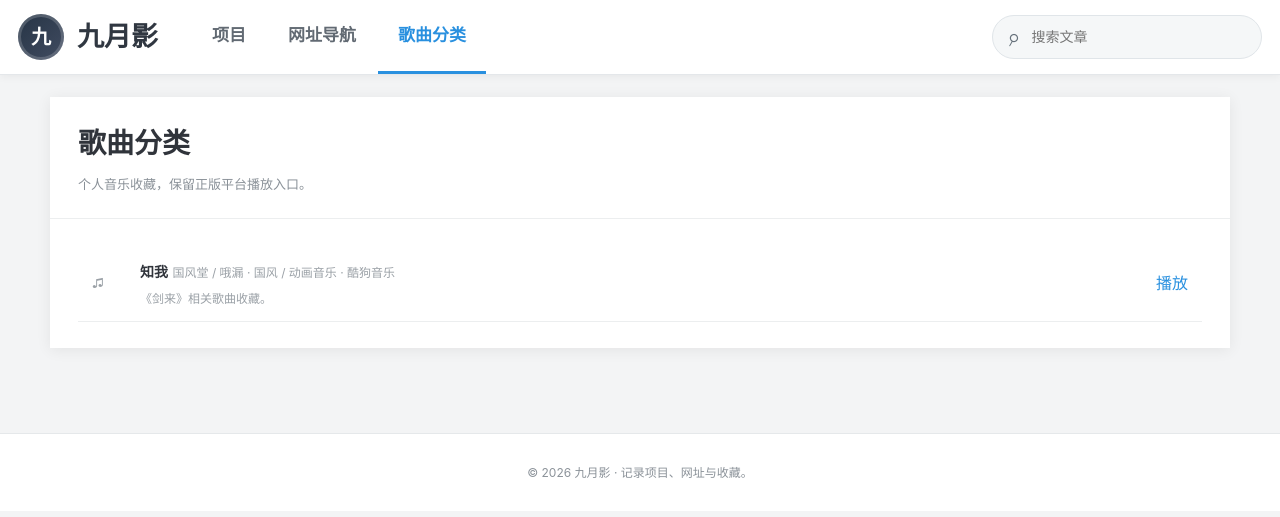
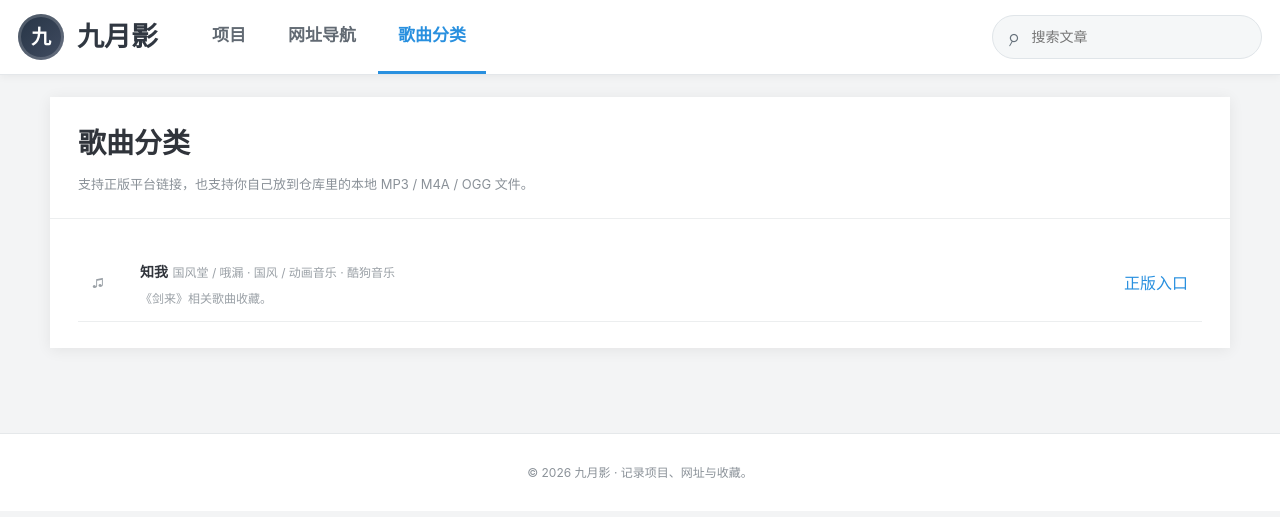
Before and after one commit to ijiuyueying/ijiuyueying.github.io, a Jekyll site: the page built from music.md, in a window 1280 px wide. Shown: the top 517 px of the page. Built offline with Jekyll 4.4.1, drawn with Linux system fonts in a browser that asks for light colours.

Commit message:
支持本地 MP3 歌曲播放

```diff
--- a/music.md
+++ b/music.md
@@ -8,19 +8,24 @@ nav_key: music
 <section class="xm-page">
   <header class="xm-page-head">
     <h1>歌曲分类</h1>
-    <p>个人音乐收藏，保留正版平台播放入口。</p>
+    <p>支持正版平台链接，也支持你自己放到仓库里的本地 MP3 / M4A / OGG 文件。</p>
   </header>
   <div class="xm-page-body">
     <div class="xm-music-list">
       {% for item in site.data.music %}
-      <div class="xm-music-row">
+      <div class="xm-music-row" style="grid-template-columns:36px 1fr auto">
         <span>♫</span>
         <div>
           <b>{{ item.title }}</b>
           <span>{{ item.artist }} · {{ item.category }}{% if item.platform %} · {{ item.platform }}{% endif %}</span>
           {% if item.description %}<span style="display:block;margin-top:3px">{{ item.description }}</span>{% endif %}
+          {% if item.file and item.file != '' %}
+          <audio controls preload="none" style="width:min(520px,100%);margin-top:10px">
+            <source src="{{ item.file | relative_url }}">
+          </audio>
+          {% endif %}
         </div>
-        {% if item.url and item.url != '' %}<a href="{{ item.url }}" target="_blank" rel="noopener" style="color:#2990df">播放</a>{% else %}<span>待添加</span>{% endif %}
+        {% if item.url and item.url != '' %}<a href="{{ item.url }}" target="_blank" rel="noopener" style="color:#2990df">正版入口</a>{% endif %}
       </div>
       {% endfor %}
     </div>
```
